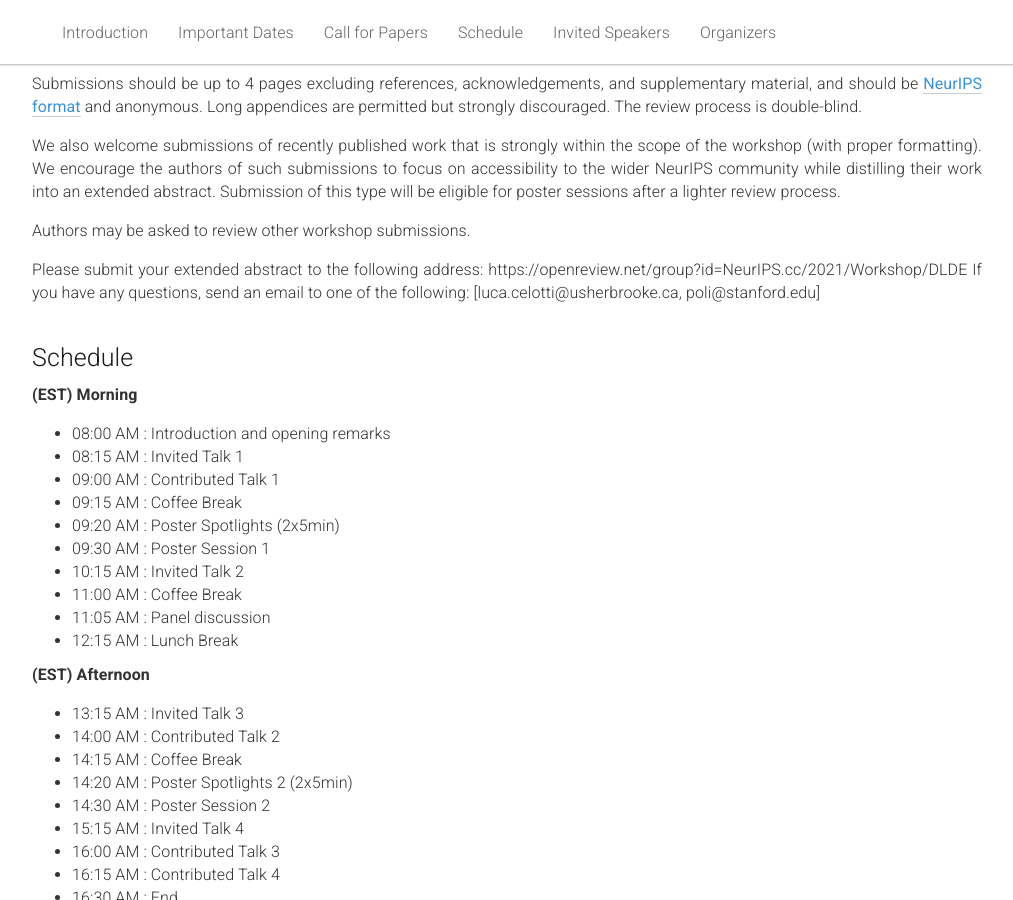
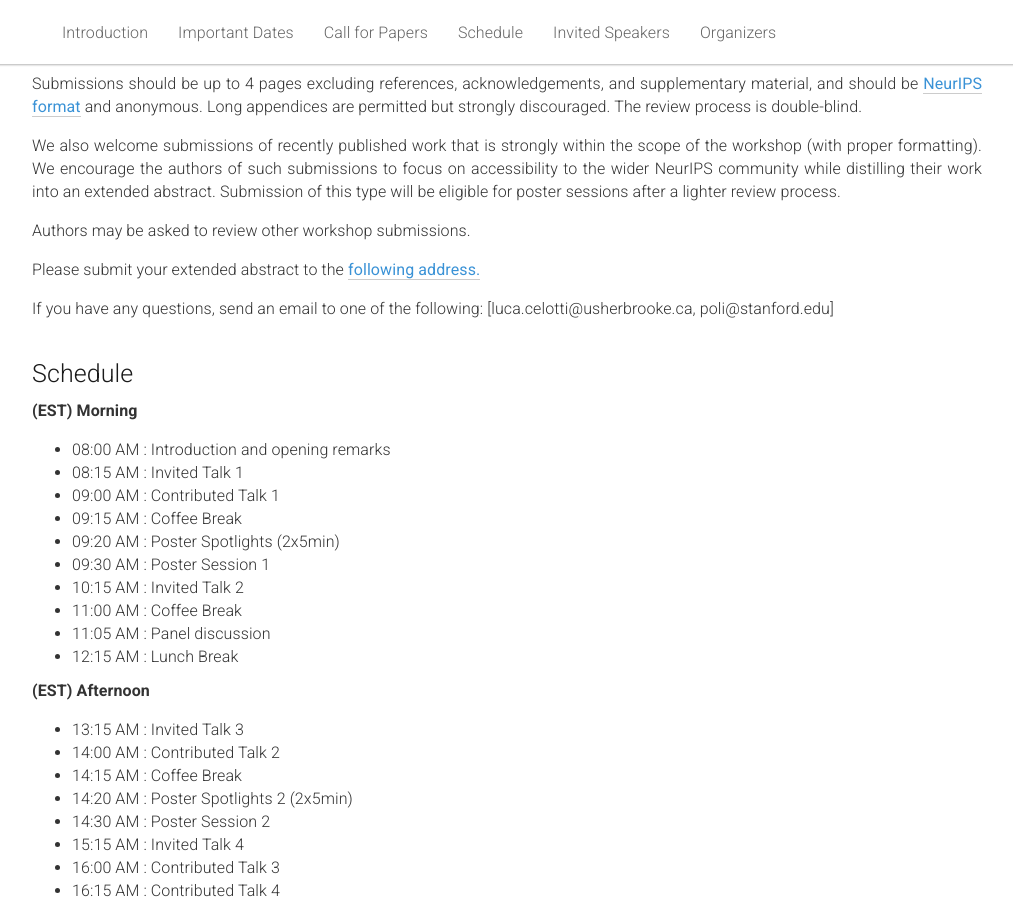
Before and after one commit to dl-de/dl-de.github.io, a Jekyll site: the page built from _pages/home.md, in a window 1280 px wide and 900 px high, scrolled down 1433 px. Shown: the whole window, without its empty margins (133-1146 px from the left). Built offline with Jekyll 4.4.1, drawn with Linux system fonts in a browser that asks for light colours.

Commit message:
add link

```diff
--- a/_pages/home.md
+++ b/_pages/home.md
@@ -144,7 +144,9 @@ The scope of the workshop spans topics at the intersection of DL and DEs, includ
   Authors may be asked to review other workshop submissions.
   </p>
   <p>
-  Please submit your extended abstract to the following address: https://openreview.net/group?id=NeurIPS.cc/2021/Workshop/DLDE
+  Please submit your extended abstract to the <span style="color:#3a92d6;font-weight:400;"> <a href="https://openreview.net/group?id=NeurIPS.cc/2021/Workshop/DLDE">following address.</a></span>
+   </p>
+    <p>
   If you have any questions, send an email to one of the following: [luca.celotti@usherbrooke.ca, poli@stanford.edu]
   </p>
 
```
